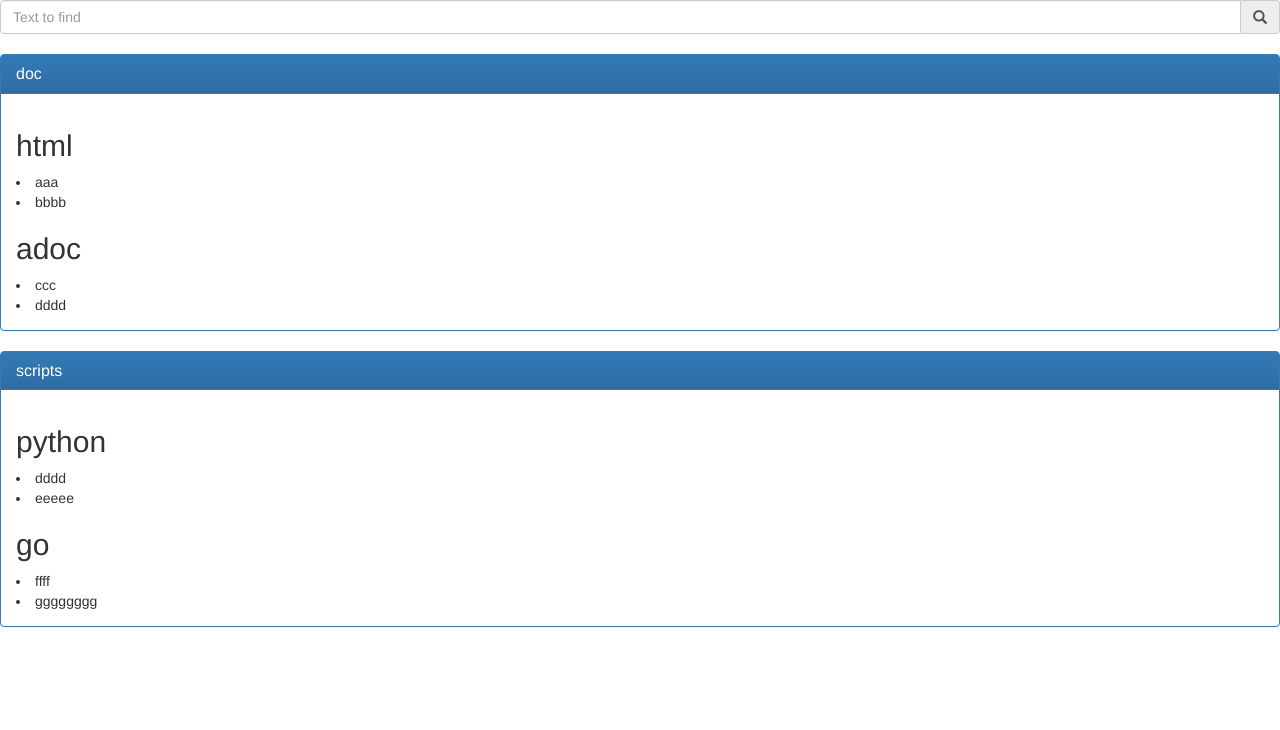
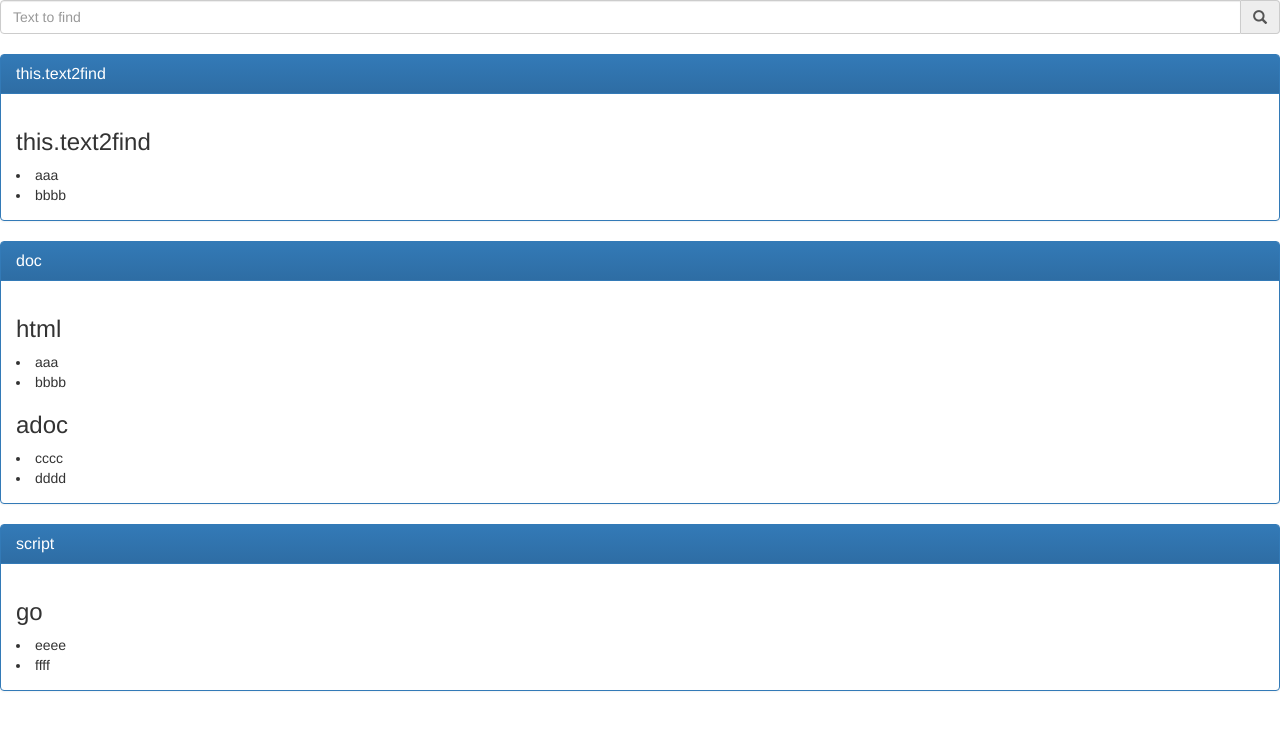
Before and after one commit to jleahred/dwd, an Angular app in the folder src/ng/: page / in a window 1280 px wide. Shown: the top 730 px of the page. Built offline with nearby package versions, Linux system fonts and the light colour scheme.

Commit message:
adding events

```diff
--- a/src/ng/src/app/app.module.ts
+++ b/src/ng/src/app/app.module.ts
@@ -1,5 +1,6 @@
 import { BrowserModule } from '@angular/platform-browser';
 import { NgModule } from '@angular/core';
+import { FormsModule } from '@angular/forms';
 
 import { AppComponent } from './app.component';
 import { FindComponent } from './find/find.component';
@@ -12,7 +13,8 @@ import { KeysPipe } from './keys.pipe';
     KeysPipe
   ],
   imports: [
-    BrowserModule
+    BrowserModule,
+    FormsModule
   ],
   providers: [],
   bootstrap: [AppComponent]
--- a/src/ng/src/app/find/find.component.html
+++ b/src/ng/src/app/find/find.component.html
@@ -1,5 +1,5 @@
 <div class="input-group">
-  <input type="text" class="form-control" placeholder="Text to find">
+  <input type="text" class="form-control" placeholder="Text to find" [(ngModel)]="text2find" (keyup.enter)="onModifText2Find($event)">
   <span class="input-group-addon">
     <span class="glyphicon glyphicon-search" aria-hidden="true"></span>
   </span>
@@ -7,17 +7,18 @@
 
 <br>
 
-<div *ngFor="let f_l0 of model.foundList" class="panel panel-primary">
+
+<div *ngFor="let f0 of model.founds | keys" class="panel panel-primary">
   <div class="panel-heading">
-    <h2 class="panel-title">{{f_l0.key}}</h2>
+    <h2 class="panel-title">{{f0.key}}</h2>
   </div>
   <div class="panel-body">
 
-    <span *ngFor="let f_l1 of f_l0.val">
-    <h2>{{f_l1.key}}</h2>
-    <span *ngFor="let val of f_l1.val">
-      <li>{{val}}</li>
-    </span>
+    <span *ngFor="let f1 of f0.value | keys">
+          <h3>{{f1.key}}</h3>
+      <span *ngFor="let v of f1.value">
+            <li>{{v}}</li>
+      </span>
     </span>
 
 
--- a/src/ng/src/app/find/find.component.ts
+++ b/src/ng/src/app/find/find.component.ts
@@ -1,10 +1,10 @@
 import { window } from 'rxjs/operator/window';
-import { Component, OnInit } from '@angular/core';
+import { Component, OnInit, Input } from '@angular/core';
 import { element } from 'protractor';
 import { FindService, Found } from './find.service';
 
 class Model {
-  foundList: Found[] = [];
+  founds: { [key: string]: { [key: string]: [string] } } = {}
 }
 
 
@@ -17,21 +17,35 @@ class Model {
 export class FindComponent implements OnInit {
 
   model = new Model;
+  @Input() text2find: string;
   fs: FindService;
 
   constructor(fs: FindService) {
     this.fs = fs;
     this.fs.onEntrance.subscribe(elem => this.insertElement(elem));
-    this.fs.onClear.subscribe(() => this.model.foundList = []);
+    this.fs.onClear.subscribe(() => this.model.founds = {});
   }
 
   ngOnInit() {
     this.fs.find('text to find');
-    this.fs.find('text to find');
+    this.fs.find('this.text2find');
   }
 
   insertElement(found: Found) {
-    console.log(found);
-    this.model.foundList.push(found);
+    if (this.model.founds[found.key0] === undefined) {
+      this.model.founds[found.key0] = {};
+    }
+    if (this.model.founds[found.key0][found.key1] === undefined) {
+      this.model.founds[found.key0][found.key1] = [] as [string];
+    }
+    for (let i in found.val) {
+      this.model.founds[found.key0][found.key1].push(found.val[i]);
+    }
+  }
+
+  onModifText2Find(event: KeyboardEvent) {
+    console.log(event);
+    console.log(this.text2find);
+    this.fs.find(this.text2find);
   }
 }
--- a/src/ng/src/app/find/find.service.ts
+++ b/src/ng/src/app/find/find.service.ts
@@ -4,8 +4,9 @@ import { Subject } from 'rxjs/Subject';
 
 
 export class Found {
-  key: string;
-  val: [{ key: string, val: string[] }];
+  key0: string;
+  key1: string;
+  val: string[];
 }
 
 
@@ -22,22 +23,36 @@ export class FindService {
 
   find(text2find: string) {
     this._onClear.next();
-    this._onEntrance.next(
-      {
-        key: 'doc',
-        val: [
-          { key: 'html', val: ['aaa', 'bbbb'] },
-          { key: 'adoc', val: ['ccc', 'dddd'] },
-        ]
-      });
 
     this._onEntrance.next(
       {
-        key: 'scripts',
-        val: [
-          { key: 'python', val: ['dddd', 'eeeee'] },
-          { key: 'go', val: ['ffff', 'gggggggg'] },
-        ]
-      });
+        key0: text2find,
+        key1: text2find,
+        val: ['aaa', 'bbbb']
+      },
+    );
+
+    this._onEntrance.next(
+      {
+        key0: 'doc',
+        key1: 'html',
+        val: ['aaa', 'bbbb']
+      },
+    );
+    this._onEntrance.next(
+      {
+        key0: 'doc',
+        key1: 'adoc',
+        val: ['cccc', 'dddd']
+      },
+    );
+    this._onEntrance.next(
+      {
+        key0: 'script',
+        key1: 'go',
+        val: ['eeee', 'ffff']
+      },
+    );
+
   }
 }
```
